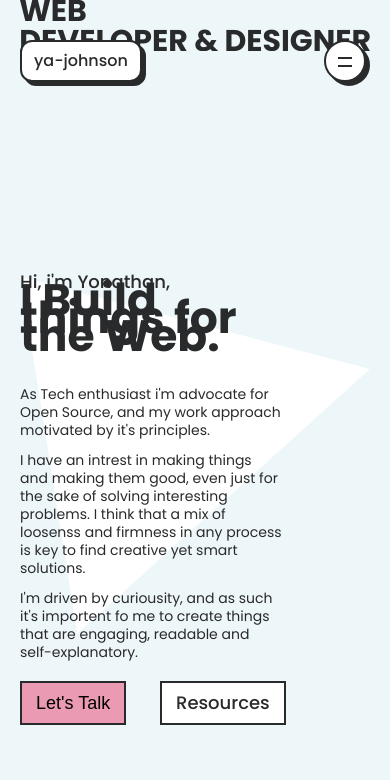
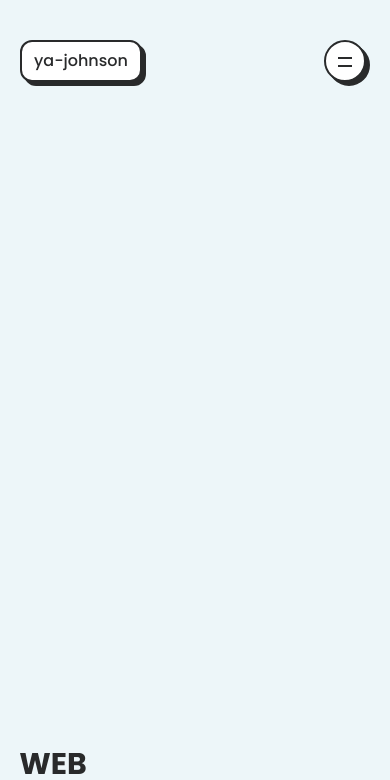
Before and after one commit to ya-johnson/portfolio, a SvelteKit app: page / in a window 390 px wide. Shown: the top 780 px of the page. Built offline with nearby package versions, Linux system fonts and the light colour scheme.

Commit message:
fix index page - unintentionally changed height to outerHeight across file when trying to fix lets talk btn

```diff
--- a/src/routes/+page.svelte
+++ b/src/routes/+page.svelte
@@ -136,14 +136,14 @@
 <style>
 
   .hero {
-    outerHeight: 100vh;
+    height: 100vh;
     display: flex;
     align-items: flex-end;
     justify-content: center;
   }
 
   .about {
-    outerHeight: 100vh;
+    height: 100vh;
   }
 
   .about-left {
@@ -164,7 +164,7 @@
 
   .about-left-text > p:first-of-type {
     font-size: 24px;
-    line-outerHeight: 38px;
+    line-height: 38px;
     font-weight: 500;
     margin-bottom: 0;
   }
@@ -239,7 +239,7 @@
     .about,
     .proj {
       flex-direction: column;
-      outerHeight: auto;
+      height: auto;
     }
 
     .about,
@@ -272,7 +272,7 @@
 
     .about-left-text > p:first-of-type {
       font-size: 22px;
-      line-outerHeight: 24px;
+      line-height: 24px;
     }
 
     .about-left-text > p:nth-of-type(3),
@@ -329,7 +329,7 @@
 
     .about-left-text > p:first-of-type {
       font-size: 18px;
-      line-outerHeight: 20px;
+      line-height: 20px;
     }
 
     .about-left-text > p:nth-of-type(3),
```
